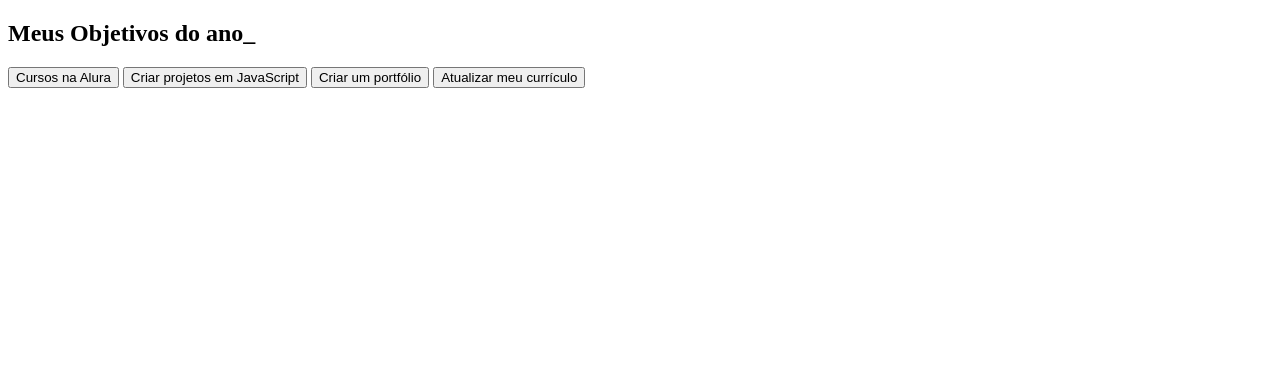
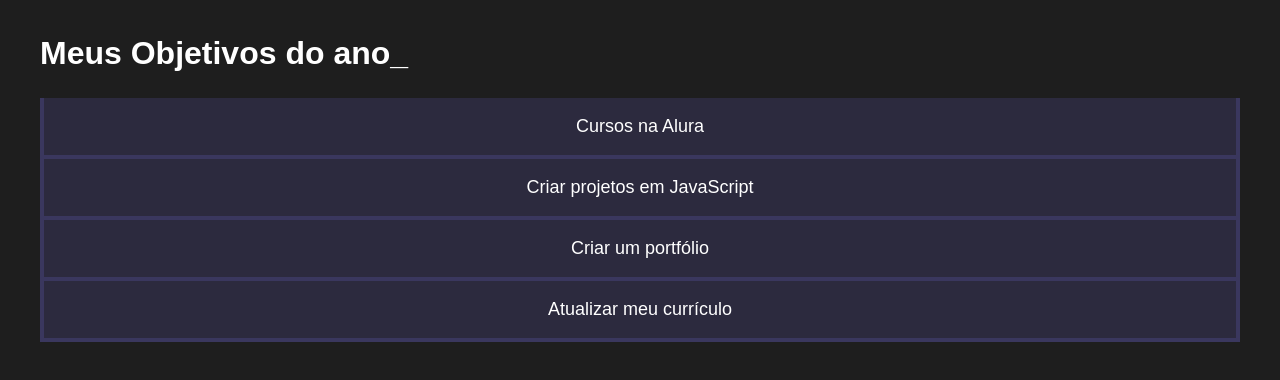
Before and after one commit to mikaely08/js.projeto2, a plain HTML site: page index.html in a window 1280 px wide. Drawn offline with Linux system fonts and the light colour scheme.

Commit message:
Add files via upload

```diff
--- a/index.html
+++ b/index.html
@@ -4,22 +4,12 @@
   <meta charset="UTF-8">
   <meta name="viewport" content="width=device-width, initial-scale=1.0">
   <title>Meus objetivos do ano</title>
+  <link rel="stylesheet" href="style.css">
 </head>
-<body>
 
-</body>
-</html>
-<!-- código omitido -->
-<body>
-    <section class="conteudo-principal"></section>
-</body>
-</html>
-</body>
-</html>
 <body>
   <section class="conteudo-principal">
-    <h2 class="titulo-principal">Meus Objetivos do ano_</h2>
-    <div class="botoes">
+    <h2 class="titulo-principal">Meus Objetivos do ano_<span></span></h2>
       <button class="botao">Cursos na Alura</button>
       <button class="botao">Criar projetos em JavaScript</button>
       <button class="botao">Criar um portfólio</button>
--- a/style.css
+++ b/style.css
@@ -0,0 +1,69 @@
+@import url('https://fonts.googleapis.com/css2?family-Chakra+Petch:w ght@400:700&display=swap');
+
+:root{
+
+    --cor-de-fundo: #1E1E1E;
+    --verde: #6FFF57;
+    --branco: #FFFFFF;
+    --botao-ativo: #3A375E;
+    --botao-inativo: rgba(58, 55, 94, 0.5);
+    --texto-fundo: rgba(58, 55, 94, 0.3);
+}
+body{
+ background-color: var(--cor-de-fundo);
+ color: var(--branco);
+ font-family: 'Chakra Petch', sans-serif;
+}
+
+
+.conteudo-principal{
+ display: flex;
+ flex-direction: column;
+ justify-content: center;
+ align-items: center;
+ max-width: 1200px;
+ width: 100%;
+ margin: 0 auto;
+}
+
+.titulo-principal{
+ text-align: left;
+ width: 100%;
+ font-size: 32px;
+}
+
+.titulo-principal span{
+ color: var(--verde);
+}
+
+.botao{
+ font-family: "Crakra Petch", sans-serif;
+ background-color: var(--botao-inativo);
+ color: var(--branco);
+display: flex;
+justify-content: center;
+padding: 1em;
+font-size: 18px;
+align-items: center;
+width: 100%;
+border-bottom: 4px solid var(--botao-ativo);
+border-left: 4px solid var(--botao-ativo);
+border-right: 4px solid var(--botao-ativo);
+border-top: none;
+}
+
+.botao:first-child{
+
+}
+
+
+.botoes{
+ display:block;
+}
+@media screen and (min-width:768px) {
+ .botoes{
+ display: flex;
+
+ }
+
+}
```
